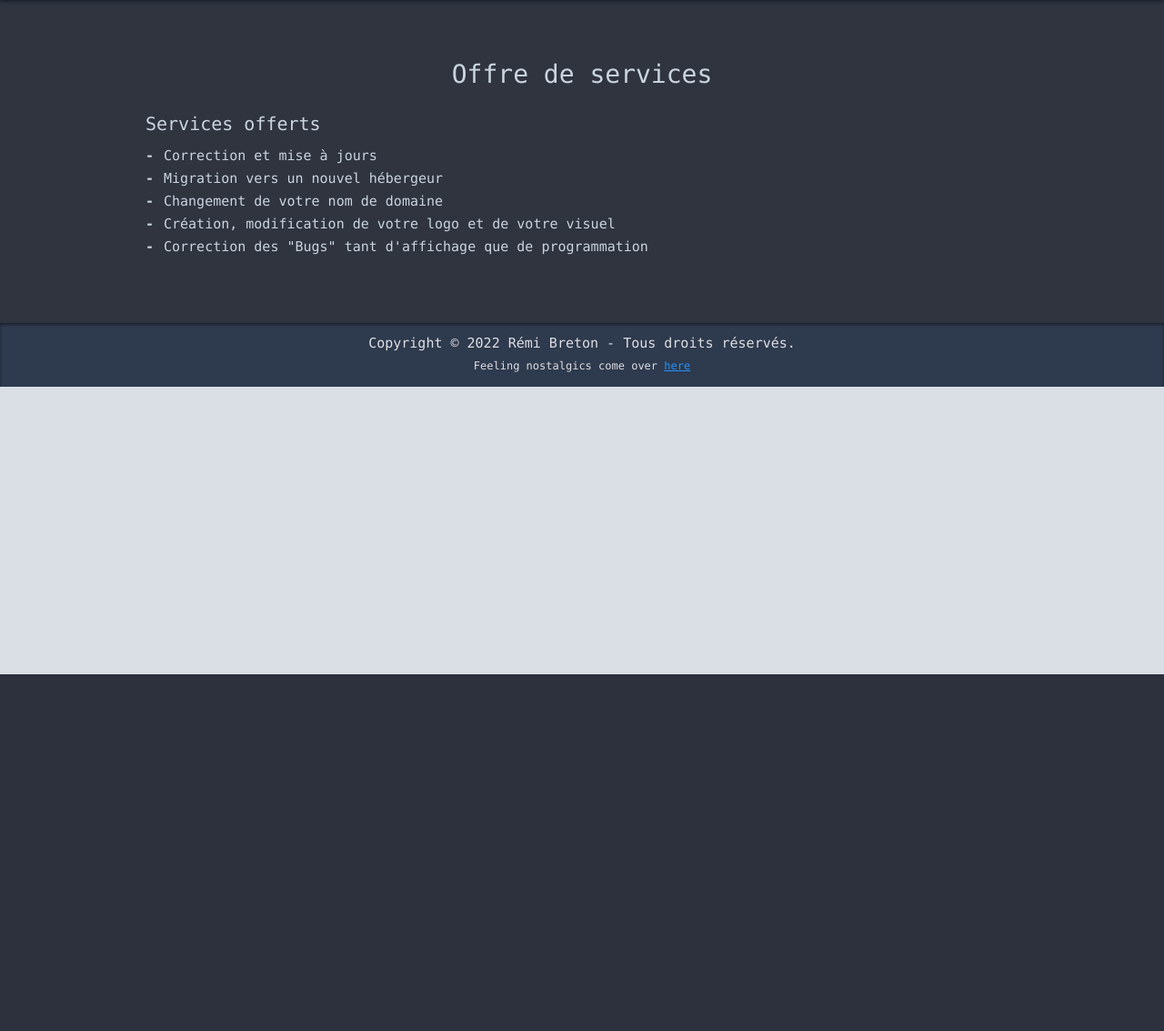
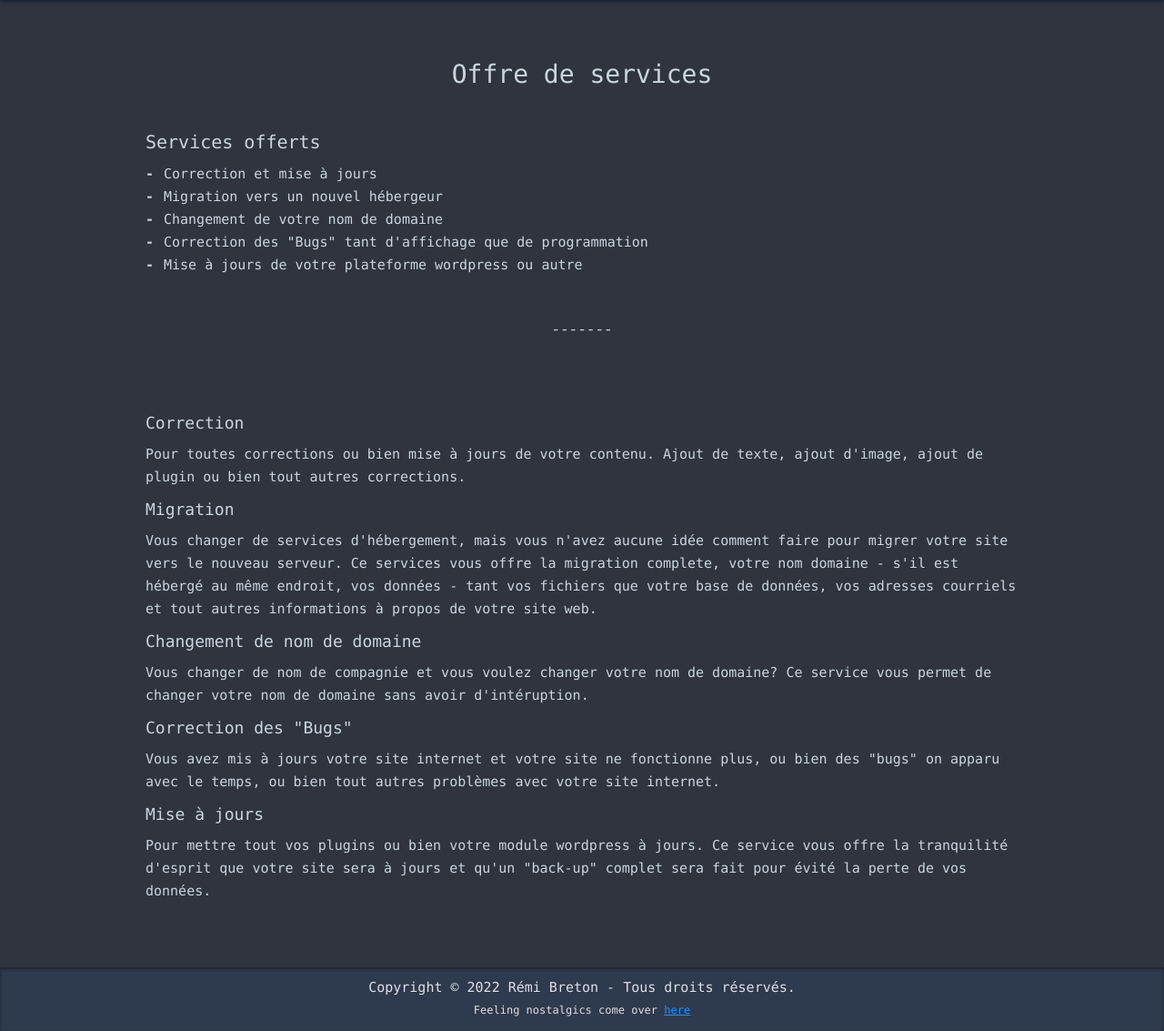
Before and after one commit to rbreton/bretonr_ca, a PHP site: page /services.php in a window 1280 px wide. Shown: the part 59-1192 px from the top of the page at 91% size. Before the commit the page ends 800 px from the top, so only its background shows below. Run offline with PHP 8.4, Linux system fonts and the light colour scheme.

Commit message:
V01 - Main/Origin

```diff
--- a/public_html/services.php
+++ b/public_html/services.php
@@ -17,14 +17,29 @@
 		<?php include ("{$root}tpl/header.php"); ?>
 		<div class="centerContent content">
 			<h1 class="center">Offre de services</h1>
+			<div class="oneCol">
 				<h2>Services offerts</h2>
 				<ul class="dashed">
 					<li>Correction et mise à jours</li>
 					<li>Migration vers un nouvel hébergeur</li>
 					<li>Changement de votre nom de domaine</li>
-				<li>Création, modification de votre logo et de votre visuel</li>
 					<li>Correction des "Bugs" tant d'affichage que de programmation</li>
+					<li>Mise à jours de votre plateforme wordpress ou autre</li>
 				</ul>
+			</div>
+			<div class="endSection"><p>-------</p></div>
+			<div class="oneCol">
+				<h3>Correction</h3>
+				<p>Pour toutes corrections ou bien mise à jours de votre contenu.  Ajout de texte, ajout d'image, ajout de plugin ou bien tout autres corrections.</p>
+				<h3>Migration</h3>
+				<p>Vous changer de services d'hébergement, mais vous n'avez aucune idée comment faire pour migrer votre site vers le nouveau serveur.  Ce services vous offre la migration complete, votre nom domaine - s'il est hébergé au même endroit, vos données - tant vos fichiers que votre base de données, vos adresses courriels et tout autres informations à propos de votre site web.</p>
+				<h3>Changement de nom de domaine</h3>
+				<p>Vous changer de nom de compagnie et vous voulez changer votre nom de domaine?  Ce service vous permet de changer votre nom de domaine sans avoir d'intéruption.</p>
+				<h3>Correction des "Bugs"</h3>
+				<p>Vous avez mis à jours votre site internet et votre site ne fonctionne plus, ou bien des "bugs" on apparu avec le temps, ou bien tout autres problèmes avec votre site internet.</p>
+				<h3>Mise à jours</h3>
+				<p>Pour mettre tout vos plugins ou bien votre module wordpress à jours.  Ce service vous offre la tranquilité d'esprit que votre site sera à jours et qu'un "back-up" complet sera fait pour évité la perte de vos données.</p>
+			</div>
 		</div>
 		<?php include ("{$root}tpl/footer.php"); ?>
 	</body>
```
Lines whose indentation alone changed are shown as unchanged.
